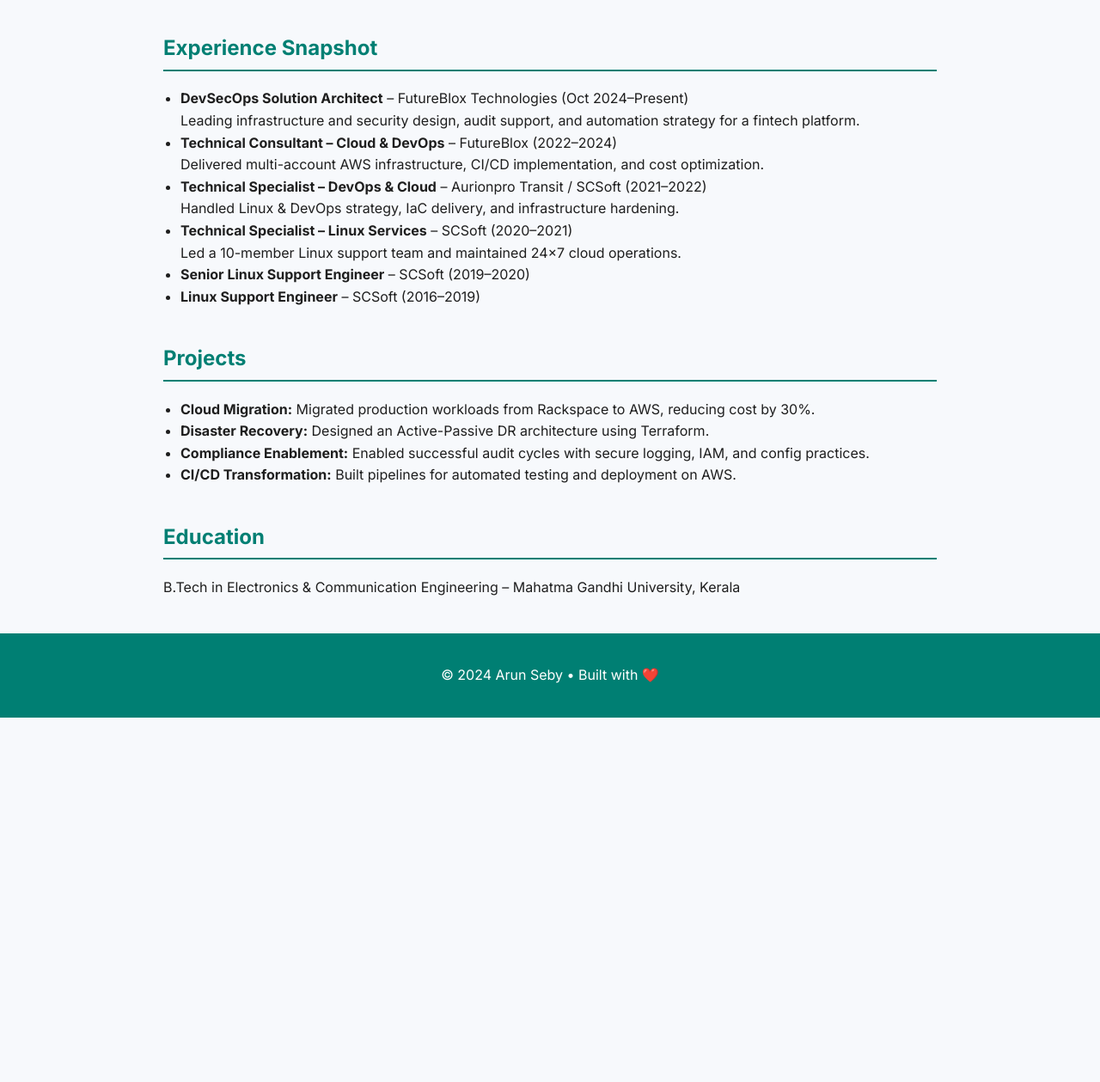
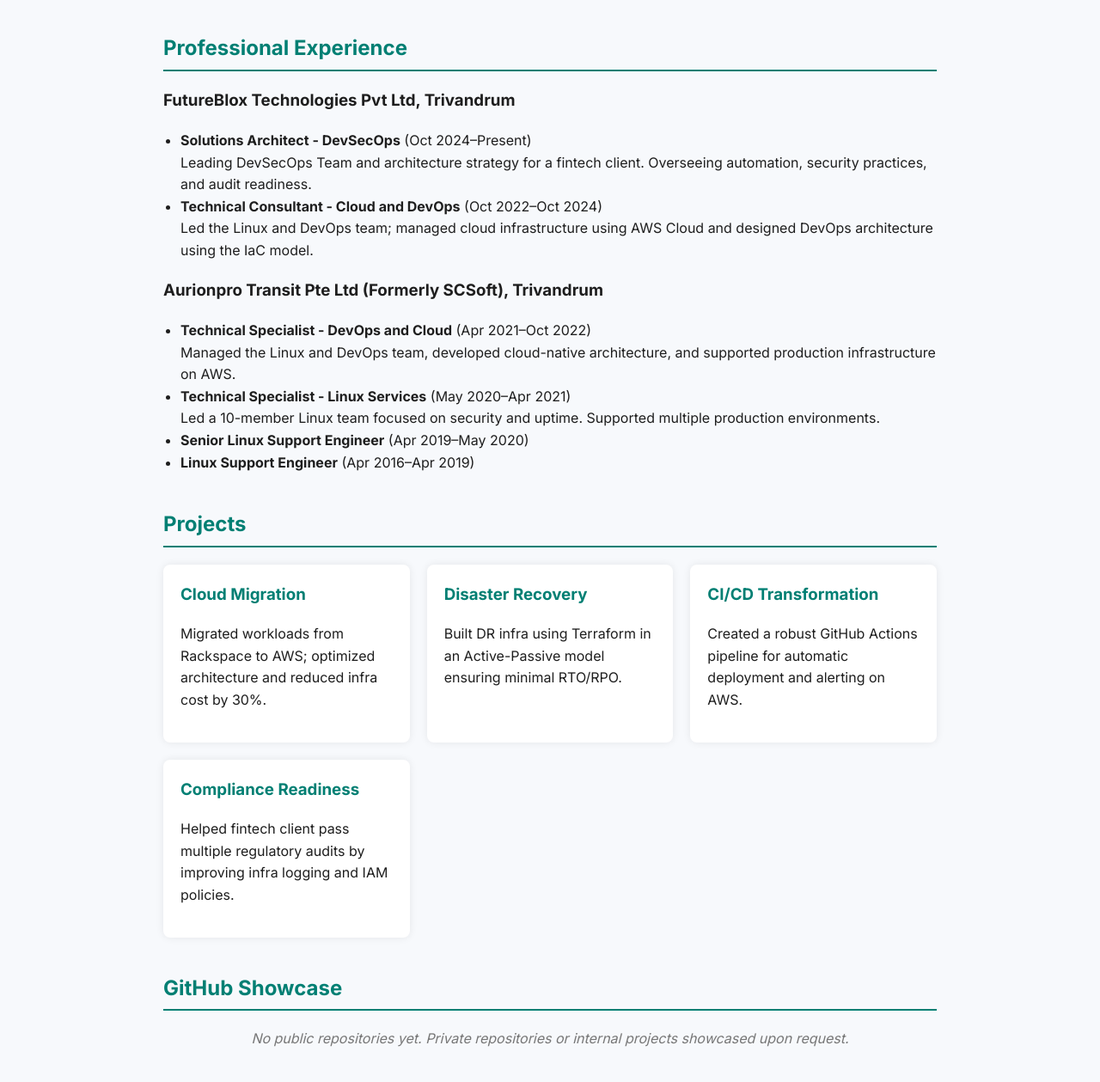
Before and after one commit to arunseby/arunseby.github.io, a plain HTML site: page index.html in a window 1280 px wide. Shown: the part 1059-2318 px from the top of the page at 86% size. Before the commit the page ends 1894 px from the top, so only its background shows below. Drawn offline with Linux system fonts and the light colour scheme.

Commit message:
Updated index.html

```diff
--- a/index.html
+++ b/index.html
@@ -6,6 +6,12 @@
     <title>Arun Seby | DevSecOps Architect</title>
     <link href="https://fonts.googleapis.com/css2?family=Inter:wght@400;600;700&display=swap" rel="stylesheet">
     <link rel="stylesheet" href="styles.css">
+    <style>
+        .gallery { display: grid; grid-template-columns: repeat(auto-fit, minmax(250px, 1fr)); gap: 20px; margin-top: 20px; }
+        .project-card { background: #ffffff; padding: 20px; border-radius: 8px; box-shadow: 0 0 10px rgba(0,0,0,0.08); }
+        .project-card h3 { margin-top: 0; color: #007F73; }
+        .github-placeholder { font-style: italic; color: #777; text-align: center; margin-top: 10px; }
+    </style>
 </head>
 <body>
     <header class="hero">
@@ -16,7 +22,6 @@
             <div class="contact-buttons">
                 <a href="mailto:arunseby1@gmail.com">Email</a>
                 <a href="https://in.linkedin.com/in/arun-seby" target="_blank">LinkedIn</a>
-                <a href="Resume-Arun-Seby.pdf" download>Download Resume</a>
             </div>
         </div>
     </header>
@@ -52,25 +57,47 @@
         </section>
 
         <section>
-            <h2>Experience Snapshot</h2>
+            <h2>Professional Experience</h2>
+            <h3>FutureBlox Technologies Pvt Ltd, Trivandrum</h3>
             <ul class="exp-list">
-                <li><strong>DevSecOps Solution Architect</strong> – FutureBlox Technologies (Oct 2024–Present)<br>Leading infrastructure and security design, audit support, and automation strategy for a fintech platform.</li>
-                <li><strong>Technical Consultant – Cloud & DevOps</strong> – FutureBlox (2022–2024)<br>Delivered multi-account AWS infrastructure, CI/CD implementation, and cost optimization.</li>
-                <li><strong>Technical Specialist – DevOps & Cloud</strong> – Aurionpro Transit / SCSoft (2021–2022)<br>Handled Linux & DevOps strategy, IaC delivery, and infrastructure hardening.</li>
-                <li><strong>Technical Specialist – Linux Services</strong> – SCSoft (2020–2021)<br>Led a 10-member Linux support team and maintained 24x7 cloud operations.</li>
-                <li><strong>Senior Linux Support Engineer</strong> – SCSoft (2019–2020)</li>
-                <li><strong>Linux Support Engineer</strong> – SCSoft (2016–2019)</li>
+                <li><strong>Solutions Architect - DevSecOps</strong> (Oct 2024–Present)<br>Leading DevSecOps Team and architecture strategy for a fintech client. Overseeing automation, security practices, and audit readiness.</li>
+                <li><strong>Technical Consultant - Cloud and DevOps</strong> (Oct 2022–Oct 2024)<br>Led the Linux and DevOps team; managed cloud infrastructure using AWS Cloud and designed DevOps architecture using the IaC model.</li>
+            </ul>
+
+            <h3>Aurionpro Transit Pte Ltd (Formerly SCSoft), Trivandrum</h3>
+            <ul class="exp-list">
+                <li><strong>Technical Specialist - DevOps and Cloud</strong> (Apr 2021–Oct 2022)<br>Managed the Linux and DevOps team, developed cloud-native architecture, and supported production infrastructure on AWS.</li>
+                <li><strong>Technical Specialist - Linux Services</strong> (May 2020–Apr 2021)<br>Led a 10-member Linux team focused on security and uptime. Supported multiple production environments.</li>
+                <li><strong>Senior Linux Support Engineer</strong> (Apr 2019–May 2020)</li>
+                <li><strong>Linux Support Engineer</strong> (Apr 2016–Apr 2019)</li>
             </ul>
         </section>
 
         <section>
             <h2>Projects</h2>
-            <ul class="exp-list">
-                <li><strong>Cloud Migration:</strong> Migrated production workloads from Rackspace to AWS, reducing cost by 30%.</li>
-                <li><strong>Disaster Recovery:</strong> Designed an Active-Passive DR architecture using Terraform.</li>
-                <li><strong>Compliance Enablement:</strong> Enabled successful audit cycles with secure logging, IAM, and config practices.</li>
-                <li><strong>CI/CD Transformation:</strong> Built pipelines for automated testing and deployment on AWS.</li>
-            </ul>
+            <div class="gallery">
+                <div class="project-card">
+                    <h3>Cloud Migration</h3>
+                    <p>Migrated workloads from Rackspace to AWS; optimized architecture and reduced infra cost by 30%.</p>
+                </div>
+                <div class="project-card">
+                    <h3>Disaster Recovery</h3>
+                    <p>Built DR infra using Terraform in an Active-Passive model ensuring minimal RTO/RPO.</p>
+                </div>
+                <div class="project-card">
+                    <h3>CI/CD Transformation</h3>
+                    <p>Created a robust GitHub Actions pipeline for automatic deployment and alerting on AWS.</p>
+                </div>
+                <div class="project-card">
+                    <h3>Compliance Readiness</h3>
+                    <p>Helped fintech client pass multiple regulatory audits by improving infra logging and IAM policies.</p>
+                </div>
+            </div>
+        </section>
+
+        <section>
+            <h2>GitHub Showcase</h2>
+            <p class="github-placeholder">No public repositories yet. Private repositories or internal projects showcased upon request.</p>
         </section>
 
         <section>
```
